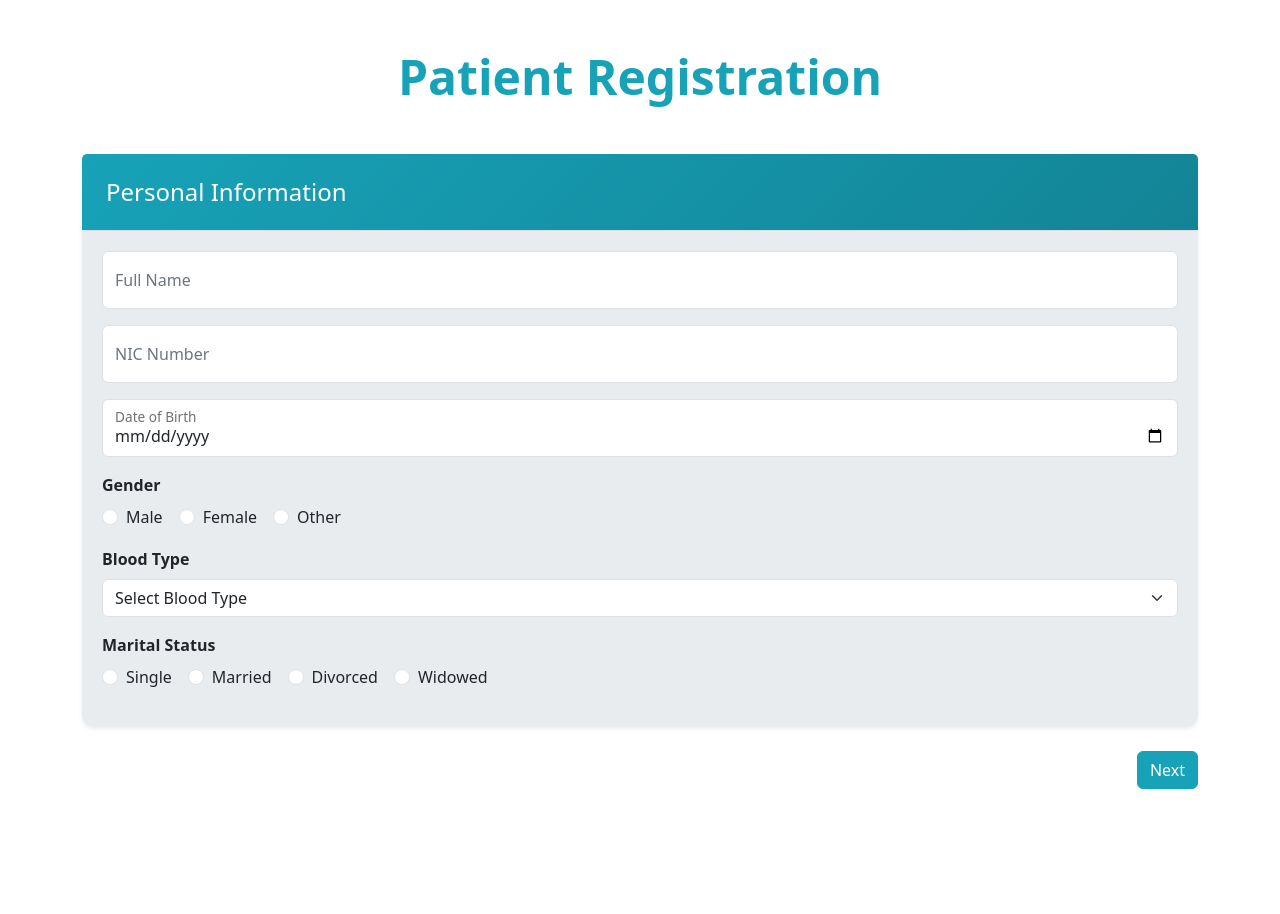
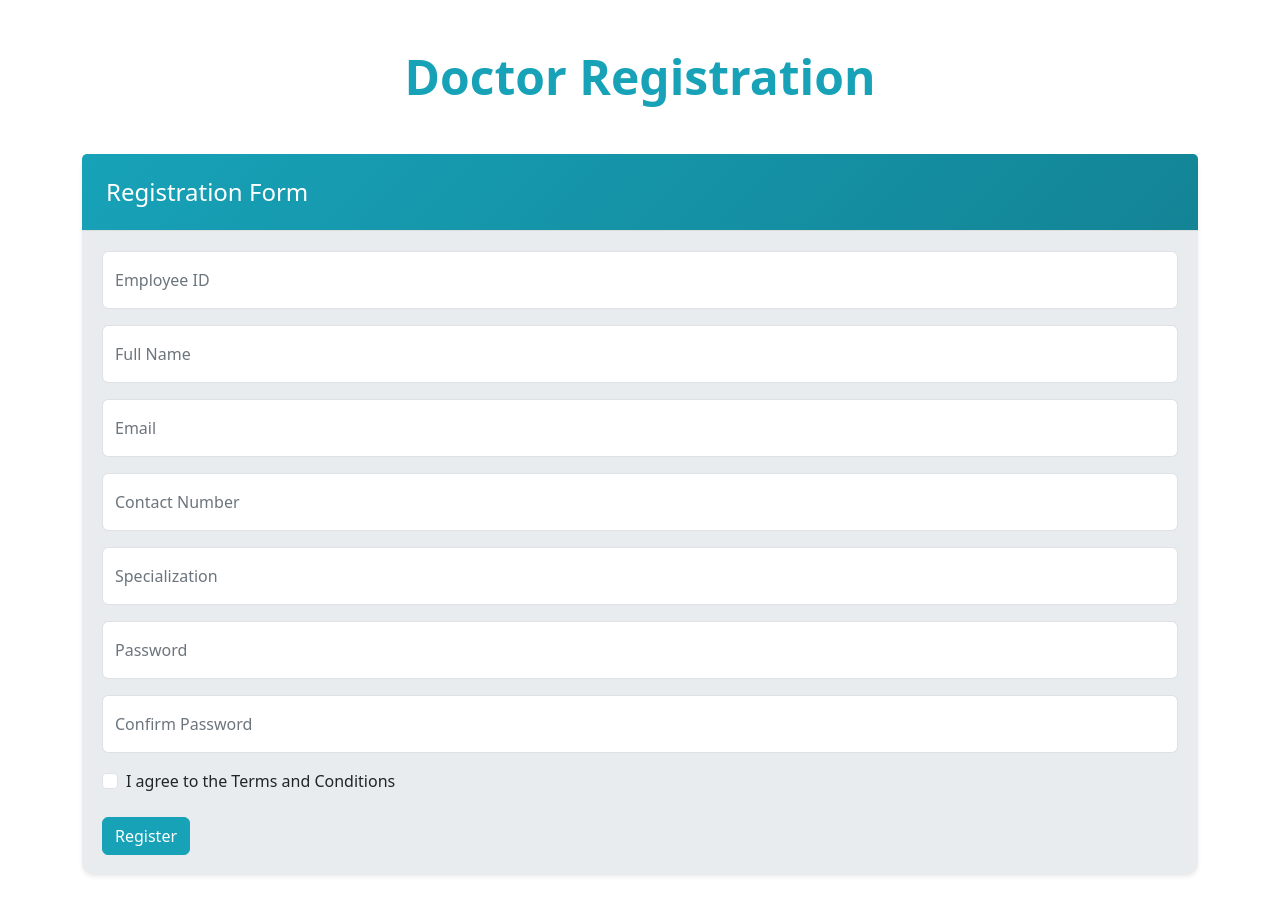
Before and after one commit to kavishka-wilagedara/healthcare-system, a React (Create React App) app in the folder frontend/: page /register in a window 1280 px wide. Shown: the top 914 px of the page. Before the commit the page ends 837 px from the top, so only its background shows below. Built offline with nearby package versions, Linux system fonts and the light colour scheme.

Commit message:
Implement Doctor signup and change patient color

```diff
--- a/frontend/src/App.js
+++ b/frontend/src/App.js
@@ -26,6 +26,7 @@ import MyHistory from "./patient/MyHistory";
 //common
 import Register from "./common/Register";
 import Login from "./common/Login";
+import DoctorRegister from "./common/DoctorRegister";
 
 const Layout = ({ children }) => {
   const location = useLocation();
@@ -45,7 +46,8 @@ function App() {
       <Layout>
         <Routes>
           <Route path="/" element={<Login />} />
-          <Route path="/register" element={<Register />} />
+          <Route path="/register" element={<DoctorRegister/>}/>
+          <Route path="/patient-register" element={<Register />} />
           <Route path="/doc-home" element={<Dashboard />} />
           <Route path="/doc-dashboard" element={<Dashboard />} />
           <Route path="/doc-patient-profile/:id" element={<Profile />} />
--- /dev/null
+++ b/frontend/src/common/DoctorRegister.jsx
@@ -0,0 +1,181 @@
+// DoctorRegister.js
+import React, { useState } from 'react';
+import { useNavigate } from 'react-router-dom';
+
+const DoctorRegister = () => {
+  const navigate = useNavigate();
+  const [formData, setFormData] = useState({
+    employeeId: '',
+    fullName: '',
+    email: '',
+    contact: '',
+    specialization: '',
+    password: '',
+    confirmPassword: '',
+    terms: false,
+  });
+  const [errors, setErrors] = useState({});
+
+  const validate = () => {
+    const newErrors = {};
+    if (!formData.employeeId) newErrors.employeeId = 'Employee ID is required';
+    if (!formData.fullName) newErrors.fullName = 'Full name is required';
+    if (!formData.email || !/\S+@\S+\.\S+/.test(formData.email)) newErrors.email = 'Valid email is required';
+    if (!formData.contact || !/^\+94\d{9}$/.test(formData.contact)) newErrors.contact = 'Valid contact number is required';
+    if (!formData.specialization) newErrors.specialization = 'Specialization is required';
+    if (!formData.password || formData.password.length < 6) newErrors.password = 'Password must be at least 6 characters';
+    if (formData.password !== formData.confirmPassword) newErrors.confirmPassword = 'Passwords do not match';
+    if (!formData.terms) newErrors.terms = 'You must agree to the terms';
+
+    setErrors(newErrors);
+    return Object.keys(newErrors).length === 0;
+  };
+
+  const handleChange = (e) => {
+    const { name, value, type, checked } = e.target;
+    setFormData(prev => ({ ...prev, [name]: type === 'checkbox' ? checked : value }));
+    setErrors(prev => ({ ...prev, [name]: '' }));
+  };
+
+  const handleSubmit = () => {
+    if (validate()) {
+      console.log('Doctor Registered:', formData);
+      alert('Doctor registered successfully!');
+      navigate('/');
+    }
+  };
+
+  return (
+    <div className="container py-5">
+      <h3 className="display-5 fw-bold text-teal mb-5 text-center">Doctor Registration</h3>
+      <div className="row g-4">
+        <div className="col-12">
+          <div className="card shadow-sm healthcare-card">
+            <div className="card-header healthcare-card-header">
+              <h4 className="mb-0 text-white">Registration Form</h4>
+            </div>
+            <div className="card-body">
+              {[
+                { label: 'Employee ID', name: 'employeeId' },
+                { label: 'Full Name', name: 'fullName' },
+                { label: 'Email', name: 'email', type: 'email' },
+                { label: 'Contact Number', name: 'contact', placeholder: '+94XXXXXXXXX' },
+                { label: 'Specialization', name: 'specialization' },
+              ].map(({ label, name, type = 'text', placeholder }) => (
+                <div className="form-floating mb-3" key={name}>
+                  <input
+                    type={type}
+                    className={`form-control ${errors[name] ? 'is-invalid' : ''}`}
+                    id={name}
+                    name={name}
+                    value={formData[name]}
+                    onChange={handleChange}
+                    placeholder={placeholder || label}
+                  />
+                  <label htmlFor={name}>{label}</label>
+                  {errors[name] && <div className="invalid-feedback">{errors[name]}</div>}
+                </div>
+              ))}
+              <div className="form-floating mb-3">
+                <input
+                  type="password"
+                  className={`form-control ${errors.password ? 'is-invalid' : ''}`}
+                  id="password"
+                  name="password"
+                  value={formData.password}
+                  onChange={handleChange}
+                  placeholder="Password"
+                />
+                <label htmlFor="password">Password</label>
+                {errors.password && <div className="invalid-feedback">{errors.password}</div>}
+              </div>
+              <div className="form-floating mb-3">
+                <input
+                  type="password"
+                  className={`form-control ${errors.confirmPassword ? 'is-invalid' : ''}`}
+                  id="confirmPassword"
+                  name="confirmPassword"
+                  value={formData.confirmPassword}
+                  onChange={handleChange}
+                  placeholder="Confirm Password"
+                />
+                <label htmlFor="confirmPassword">Confirm Password</label>
+                {errors.confirmPassword && <div className="invalid-feedback">{errors.confirmPassword}</div>}
+              </div>
+              <div className="mb-3">
+                <div className="form-check">
+                  <input
+                    className={`form-check-input ${errors.terms ? 'is-invalid' : ''}`}
+                    type="checkbox"
+                    id="terms"
+                    name="terms"
+                    checked={formData.terms}
+                    onChange={handleChange}
+                  />
+                  <label className="form-check-label" htmlFor="terms">
+                    I agree to the Terms and Conditions
+                  </label>
+                  {errors.terms && <div className="invalid-feedback">{errors.terms}</div>}
+                </div>
+              </div>
+              <button className="btn btn-teal healthcare-btn mt-2" onClick={handleSubmit}>
+                Register
+              </button>
+            </div>
+          </div>
+        </div>
+      </div>
+
+      <style>{`
+        .text-teal { color: #17a2b8; }
+        .healthcare-card {
+          border: none;
+          border-radius: 12px;
+          background-color: #ffffff;
+          transition: transform 0.3s ease;
+        }
+        .healthcare-card:hover {
+          transform: translateY(-5px);
+        }
+        .healthcare-card-header {
+          background: linear-gradient(135deg, #17a2b8, #138496);
+          border-radius: 12px 12px 0 0;
+          padding: 1.5rem;
+        }
+        .card-body {
+          background-color: #e9ecef;
+          border-radius: 0 0 12px 12px;
+        }
+        .btn-teal {
+          background-color: #17a2b8;
+          border-color: #17a2b8;
+          color: #ffffff;
+          transition: all 0.3s ease;
+        }
+        .btn-teal:hover {
+          background-color: #138496;
+          border-color: #138496;
+          transform: translateY(-2px);
+        }
+        .form-floating > .form-control:focus,
+        .form-floating > .form-control:not(:placeholder-shown) {
+          padding-top: 1.625rem;
+          padding-bottom: 0.625rem;
+        }
+        .form-floating > label { color: #6c757d; }
+        .form-control:focus,
+        .form-select:focus {
+          border-color: #17a2b8;
+          box-shadow: 0 0 0 0.2rem rgba(23, 162, 184, 0.25);
+        }
+        .form-check-group.is-invalid .form-check-input { border-color: #dc3545; }
+        .form-check-group .invalid-feedback { display: block; }
+        @media (max-width: 767px) {
+          .form-check-inline { margin-bottom: 0.5rem; }
+        }
+      `}</style>
+    </div>
+  );
+};
+
+export default DoctorRegister;
--- a/frontend/src/common/Login.jsx
+++ b/frontend/src/common/Login.jsx
@@ -106,7 +106,7 @@ const Login = () => {
                     Login as Patient
                   </button>
                   <p className="text-center">
-                    Not registered? <Link to="/register" className="text-teal">Register here</Link>
+                    Not registered? <Link to="/patient-register" className="text-teal">Register here</Link>
                   </p>
                 </>
               ) : (
--- a/frontend/src/patient/Homepage.css
+++ b/frontend/src/patient/Homepage.css
@@ -7,7 +7,7 @@
 
 /* Hero Section */
 .hero-section {
-  background-color: #0a2e52;
+  background-color: #17b87e;
   color: white;
   padding: 60px 0;
   margin-bottom: 30px;
@@ -74,7 +74,7 @@
 .section-title {
   font-size: 24px;
   font-weight: 600;
-  color: #0a2e52;
+  color: #17b87e;
   margin: 30px 0 20px;
   padding-bottom: 10px;
   border-bottom: 2px solid #e9ecef;
@@ -83,11 +83,11 @@
 /* Appointment Card */
 .upcoming-card {
   border: none;
-  border-left: 4px solid #0a2e52;
+  border-left: 4px solid #17b87e;
 }
 
 .card-title {
-  color: #0a2e52;
+  color: #17b87e;
   font-size: 20px;
   font-weight: 600;
   margin-bottom: 20px;
@@ -99,7 +99,7 @@
 }
 
 .appointment-calendar {
-  background-color: #0a2e52;
+  background-color: #17b87e;
   color: white;
   width: 80px;
   height: 80px;
@@ -179,7 +179,7 @@
 }
 
 .view-all-link {
-  color: #0a2e52;
+  color: #17b87e;
   text-decoration: none;
   padding: 0;
   margin-top: 5px;
@@ -200,14 +200,14 @@
 
 .feature-icon {
   font-size: 36px;
-  color: #0a2e52;
+  color: #17b87e;
   margin: 10px 0 20px;
 }
 
 .feature-title {
   font-size: 18px;
   font-weight: 600;
-  color: #0a2e52;
+  color: #17b87e;
   margin-bottom: 12px;
 }
 
@@ -251,8 +251,8 @@
 }
 /* Buttons */
 .btn-primary {
-  background-color: #0a2e52;
-  border-color: #0a2e52;
+  background-color: #17b87e;
+  border-color: #17b87e;
 }
 
 .btn-primary:hover {
@@ -261,13 +261,13 @@
 }
 
 .btn-outline-primary {
-  color: #0a2e52;
-  border-color: #0a2e52;
+  color: #17b87e;
+  border-color: #17b87e;
 }
 
 .btn-outline-primary:hover {
-  background-color: #0a2e52;
-  border-color: #0a2e52;
+  background-color: #17b87e;
+  border-color: #17b87e;
   color: white;
 }
 
--- a/frontend/src/patient/PatientNavbar.css
+++ b/frontend/src/patient/PatientNavbar.css
@@ -1,5 +1,5 @@
 :root {
-  --bs-primary: #0a2e52 !important;
+  --bs-primary: #17b87e !important;
   --bs-primary-rgb: 10, 46, 82 !important;
 }
 
```
Also changed, not shown: frontend/src/common/Register.jsx (+47 -47 lines).
